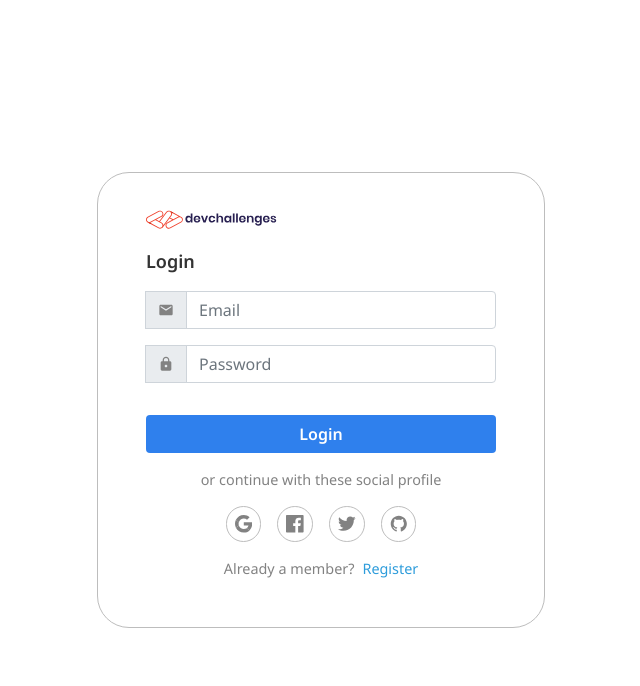
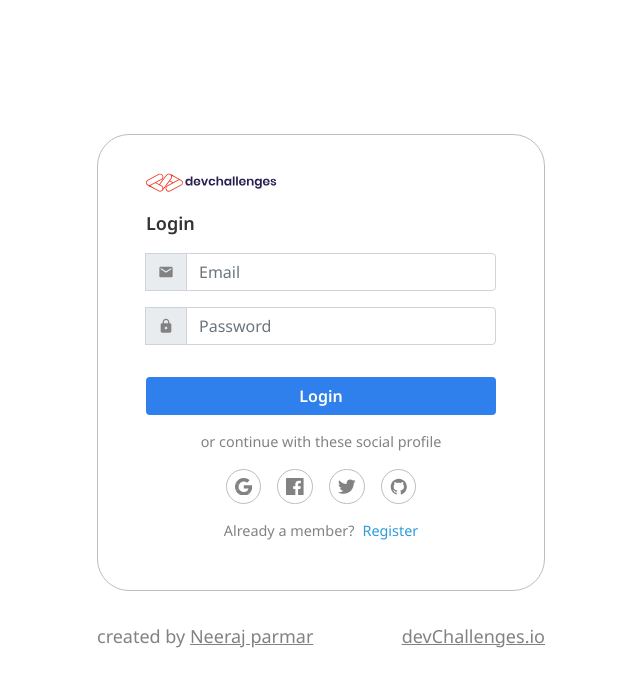
Before and after one commit to nkp1111/authentication-app, a React (Create React App) app in the folder client/: page /form/login in a window 1280 px wide. Shown: the top 686 px of the page, without its empty margins (319-959 px from the left). Built offline with nearby package versions, Linux system fonts and the light colour scheme.

Commit message:
feat: add footer component

```diff
--- a/client/src/App.js
+++ b/client/src/App.js
@@ -13,6 +13,7 @@ const App = () => {
       <Routes>
         <Route path="/form/:type" element={<Form />} />
         <Route path="/profile" element={<Profile />} />
+        <Route path="/*" element={<Profile />} />
       </Routes>
     </main>
   )
--- /dev/null
+++ b/client/src/component/Footer/footer.css
@@ -0,0 +1,8 @@
+footer {
+  margin-top: 2rem;
+}
+
+footer a {
+  color: inherit;
+  text-decoration: underline;
+}
--- /dev/null
+++ b/client/src/component/Footer/index.js
@@ -0,0 +1,16 @@
+import React from 'react'
+
+import "./footer.css"
+
+const index = () => {
+  return (
+    <footer>
+      <div className="d-flex align-items-center justify-content-between">
+        <p>created by <a href="https://github.com/nkp1111">Neeraj parmar</a></p>
+        <p><a href="https://devchallenges.io">devChallenges.io</a></p>
+      </div>
+    </footer>
+  )
+}
+
+export default index
--- a/client/src/component/Form/index.js
+++ b/client/src/component/Form/index.js
@@ -5,6 +5,7 @@ import SignUpText from './SignUpText'
 import Logo from './Logo'
 import FormInput from './FormInput'
 import SocialProfile from './SocialProfile'
+import { Footer } from '..'
 import "./form.css"
 
 const Index = () => {
@@ -14,6 +15,7 @@ const Index = () => {
 
   return (
     <div className='d-flex flex-column justify-content-center align-items-center vh-100'>
+      <div>
         <div className="app__form card">
           <Logo />
           {type === "signup"
@@ -26,6 +28,10 @@ const Index = () => {
           <FormInput type={type} />
           <SocialProfile type={type} />
         </div>
+
+        <Footer />
+      </div>
+
     </div>
   )
 }
--- a/client/src/component/Profile/index.js
+++ b/client/src/component/Profile/index.js
@@ -1,10 +1,10 @@
 import React, { useEffect, useState } from 'react'
-import { useNavigate, Routes, Route } from 'react-router-dom'
+import { useNavigate } from 'react-router-dom'
 
 import useGlobalContext from '../../context'
 import UserInfo from './UserInfo'
 import EditForm from './EditForm'
-import { Header } from '..'
+import { Header, Footer } from '..'
 import "./profile.css"
 
 const Index = () => {
@@ -29,6 +29,7 @@ const Index = () => {
         {editProfile
           ? <EditForm userData={userData} setEditProfile={setEditProfile} />
           : <UserInfo userData={userData} setEditProfile={setEditProfile} />}
+        <Footer />
       </div>
     </div>
   )
--- a/client/src/component/index.js
+++ b/client/src/component/index.js
@@ -1,3 +1,4 @@
 export { default as Form } from "./Form"
 export { default as Header } from "./Header"
 export { default as Profile } from "./Profile"
+export { default as Footer } from "./Footer"
```
Also changed, not shown: 1 other file (tests, documents, lock files or other folders). Lines whose indentation alone changed are shown as unchanged.
